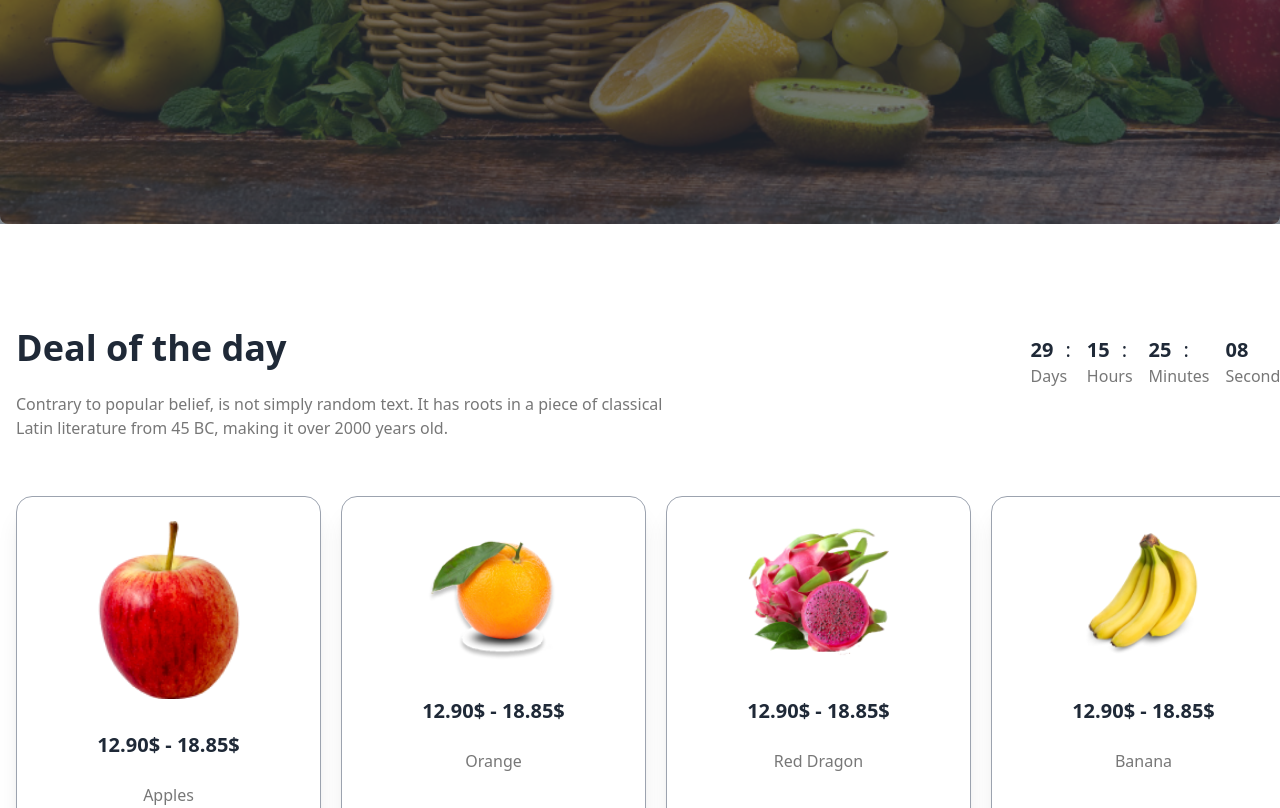
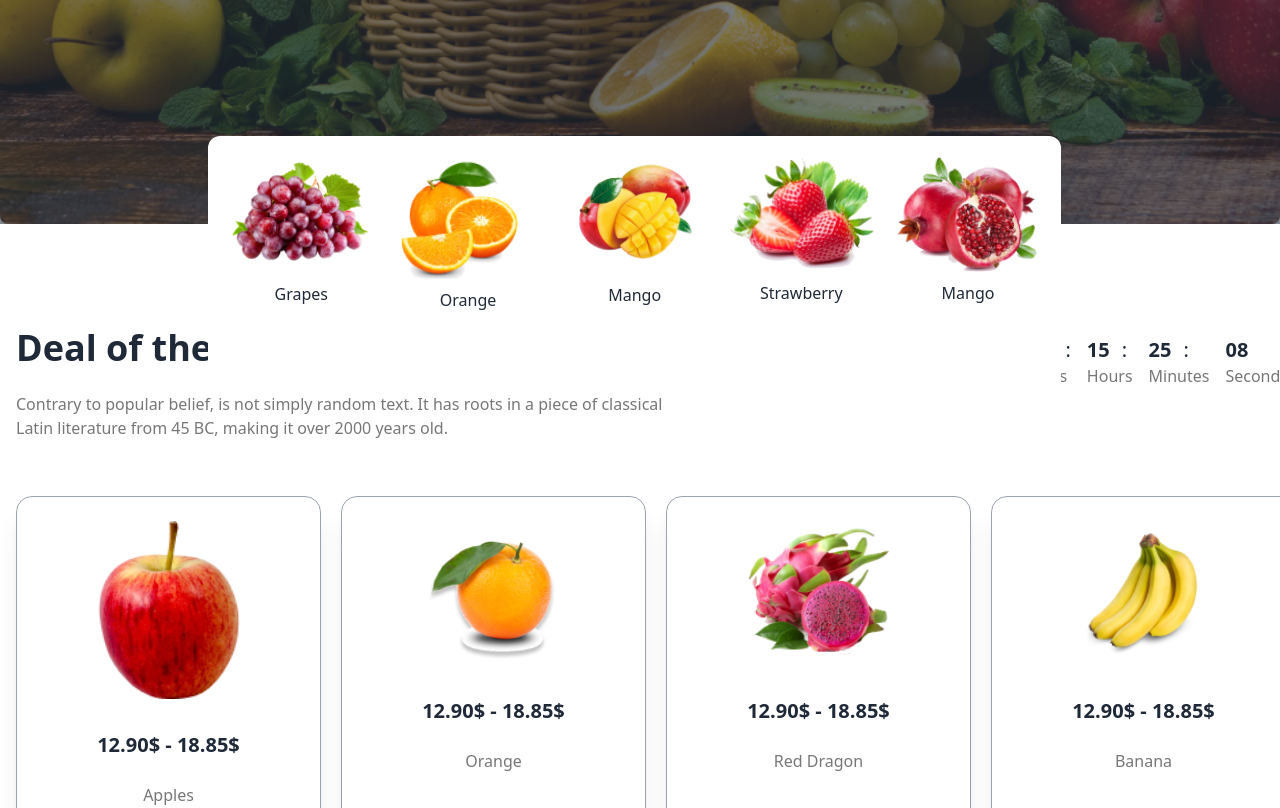
Before and after one commit to Jihad-24/Fruit-Brust, a plain HTML site: page index.html in a window 1280 px wide. Shown: the part 660-1468 px from the top of the page. Drawn offline with nearby package versions, Linux system fonts and the light colour scheme; grey boxes are pictures that could not be loaded.

Commit message:
added finishing code section

```diff
--- a/index.html
+++ b/index.html
@@ -80,7 +80,7 @@
       </div>
     </nav>
     <!-- Slider or carousel -->
-    <div class="carousel w-full my-2">
+    <div class="carousel w-full my-2 relative">
       <!-- slider 1 -->
       <div id="slide1" class="carousel-item relative w-full ">
         <div class="hero min-h-screen rounded-lg" style="background-image: url(/images/banner1.png);">
@@ -149,7 +149,31 @@
           <a href="#slide1" class="btn btn-circle">❯</a>
         </div>
       </div>
-      <div class=""></div>
+
+    </div>
+    <div class="lg:container lg:bg-white lg:mx-auto lg:h-64 lg:w-8/12 lg:absolute lg:-mt-24 lg:rounded-xl lg:ml-52 lg:p-5 hidden lg:block">
+      <div class="grid grid-cols-5 text-center gap-5">
+        <div class="text-center">
+          <img src="/images/fruit1.png" alt="" class="w-40 pb-3">
+          <p>Grapes</p>
+        </div>
+        <div class="">
+          <img src="/images/fruit2.png" alt="" class="w-32 pb-1">
+          <p>Orange</p>
+        </div>
+        <div class="">
+          <img src="/images/fruit3.png" alt="" class="w-40 pb-5">
+          <p>Mango</p>
+        </div>
+        <div class="">
+          <img src="/images/fruit4.png" alt="" class="w-40 pb-3">
+          <p>Strawberry</p>
+        </div>
+        <div class="">
+          <img src="/images/fruit5.png" alt="" class="w-40 pb-2">
+          <p>Mango</p>
+        </div>
+      </div>
     </div>
   </header>
   <main class="container mx-auto">
```
